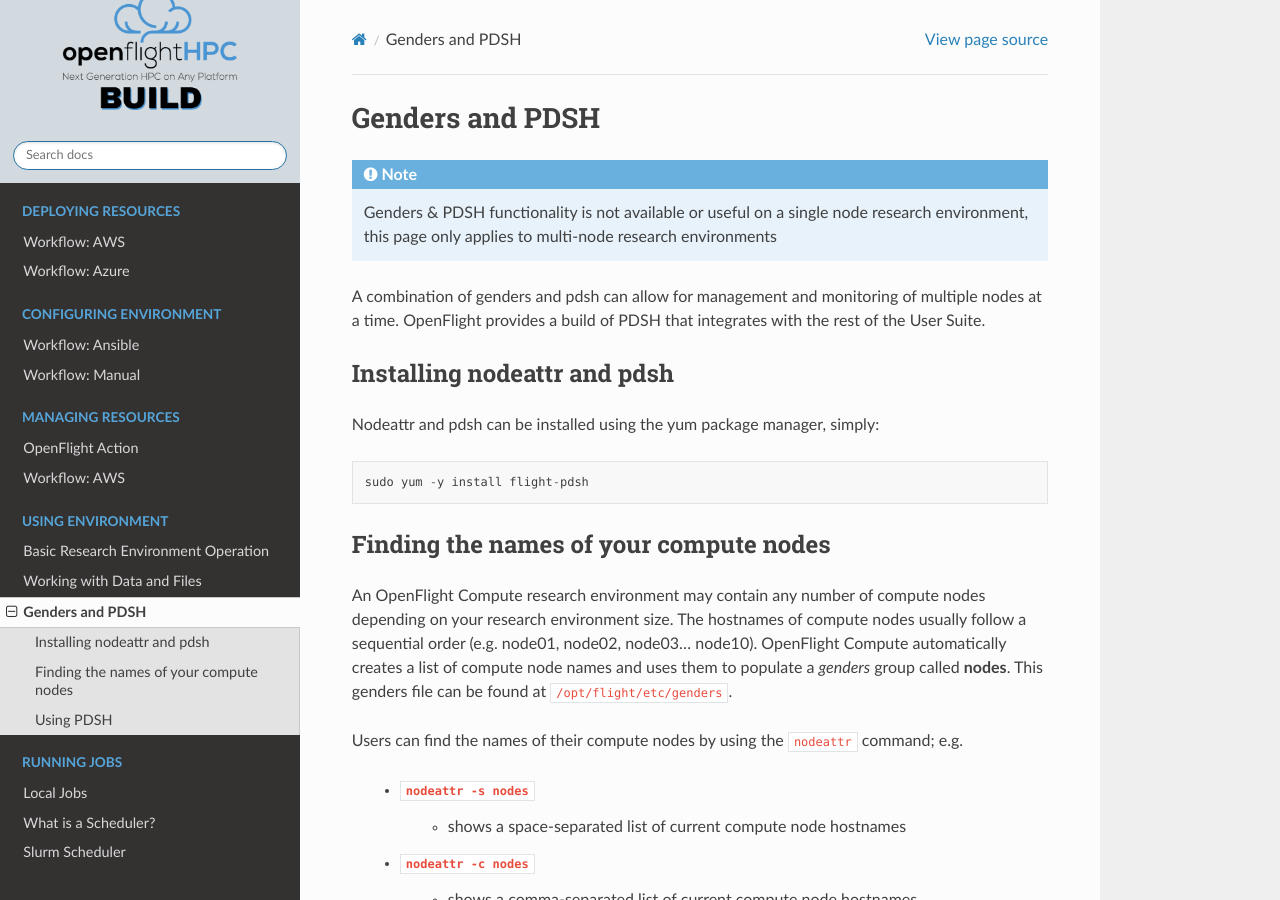
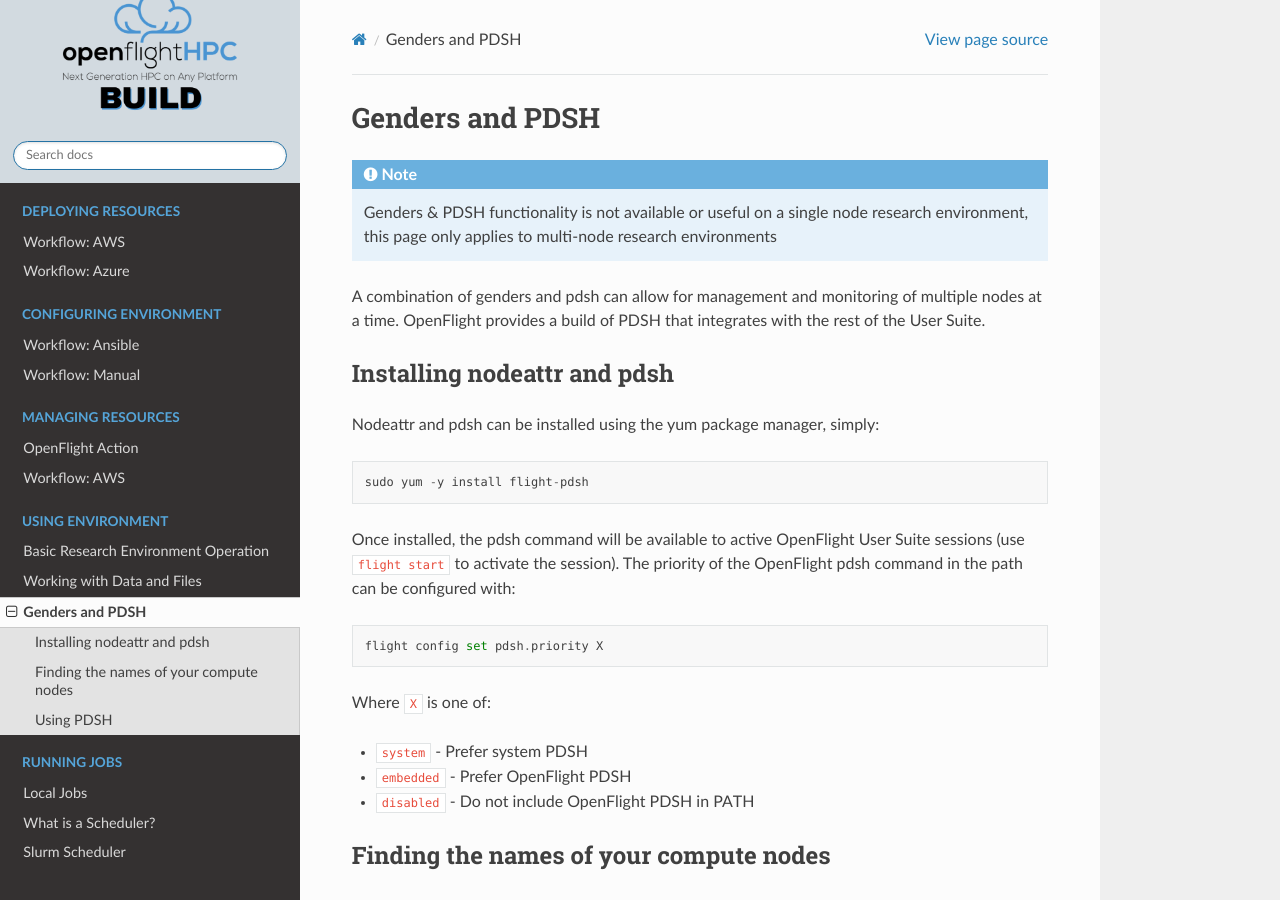
Before and after one commit to openflighthpc/build.openflighthpc.org, a Sphinx documentation site: the page built from docs/source/using-environment/genders-and-pdsh.rst, in a window 1280 px wide and 900 px high. Built offline with Sphinx 7.4.7 and the Read the Docs theme 2.0.0, drawn with Linux system fonts in a browser that asks for light colours.

Commit message:
Add Flight PDSH config info

```diff
--- a/docs/source/using-environment/genders-and-pdsh.rst
+++ b/docs/source/using-environment/genders-and-pdsh.rst
@@ -14,6 +14,15 @@
 
     sudo yum -y install flight-pdsh
 
+Once installed, the pdsh command will be available to active OpenFlight User Suite sessions (use ``flight start`` to activate the session). The priority of the OpenFlight pdsh command in the path can be configured with::
+
+    flight config set pdsh.priority X
+
+Where ``X`` is one of:
+
+- ``system`` - Prefer system PDSH
+- ``embedded`` - Prefer OpenFlight PDSH
+- ``disabled`` - Do not include OpenFlight PDSH in PATH
 
 Finding the names of your compute nodes
 ---------------------------------------
```
